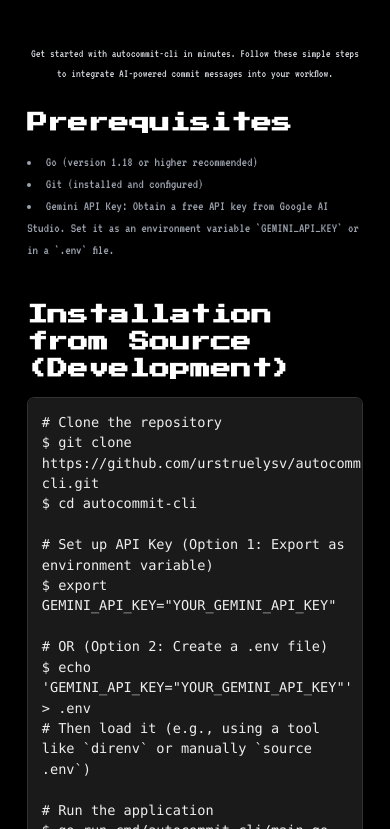
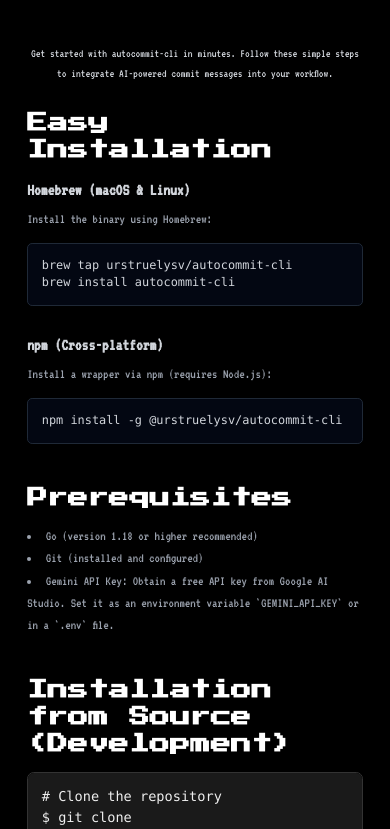
Before and after one commit to urstruelysv/autocommit-cli-landing, a Next.js app: page / in a window 390 px wide. Shown: the part 4535-5364 px from the top of the page. Built offline with nearby package versions, Linux system fonts and the light colour scheme.

Commit message:
chore: maintenance

```diff
--- a/components/DocumentationSection.tsx
+++ /dev/null
@@ -1,30 +0,0 @@
-"use client";
-
-import React from 'react';
-import { commonStyles } from '../styles/commonStyles';
-
-const DocumentationSection = () => {
-  return (
-    <section id="documentation" className="max-w-6xl w-full py-16 text-center px-4 md:py-20 lg:py-24">
-      <h2 className="font-press-start-2p font-extrabold tracking-tight leading-[1.1] text-4xl sm:text-5xl md:text-6xl lg:text-[4.25rem] mb-12 bg-gradient-to-r from-red-tone-500 to-red-tone-600 bg-clip-text text-transparent">
-        Documentation & Support
-      </h2>
-      <p className="max-w-2xl mx-auto text-lg mb-8 text-gray-300 leading-relaxed font-vt323 md:text-xl">
-        Dive deeper into autocommit-cli with our comprehensive documentation. The project is currently in active development, and you can find the latest information and support on our GitHub repository.
-      </p>
-      <div>
-        <a href="https://github.com/urstruelysv/autocommit-cli#documentation" target="_blank" rel="noopener noreferrer"
-           className="px-8 py-3 rounded-lg font-bold text-red-tone-500
-                      text-sm md:text-base border border-red-tone-500
-                      transition-all duration-300
-                      hover:bg-red-tone-500 hover:text-white
-                      hover:shadow-[0_0_25px_rgba(239,68,68,0.4)]
-                      hover:scale-[1.03] font-press-start-2p">
-          Read the Docs
-        </a>
-      </div>
-    </section>
-  );
-};
-
-export default DocumentationSection;
--- a/components/TryNowSection.tsx
+++ b/components/TryNowSection.tsx
@@ -13,6 +13,32 @@
       <p className="max-w-2xl mx-auto text-gray-300 leading-relaxed text-sm sm:text-base md:text-lg mb-8">
         Get started with autocommit-cli in minutes. Follow these simple steps to integrate AI-powered commit messages into your workflow.
       </p>
+
+      {/* Easy Installation */}
+      <div className="mb-12 text-left max-w-3xl mx-auto">
+        <h3 className="text-2xl font-bold mb-4 text-white font-press-start-2p">Easy Installation</h3>
+        <div className="space-y-8">
+          <div>
+            <h4 className="text-xl font-semibold text-gray-300 mb-2 font-vt323 md:text-2xl">Homebrew (macOS & Linux)</h4>
+            <p className="text-gray-400 mb-4 font-vt323 md:text-lg">Install the binary using Homebrew:</p>
+            <pre className="bg-gray-950 border border-gray-800 rounded-md p-4 text-sm text-gray-300 overflow-x-auto font-mono">
+              <code>
+                brew tap urstruelysv/autocommit-cli<br />
+                brew install autocommit-cli
+              </code>
+            </pre>
+          </div>
+          <div>
+            <h4 className="text-xl font-semibold text-gray-300 mb-2 font-vt323 md:text-2xl">npm (Cross-platform)</h4>
+            <p className="text-gray-400 mb-4 font-vt323 md:text-lg">Install a wrapper via npm (requires Node.js):</p>
+            <pre className="bg-gray-950 border border-gray-800 rounded-md p-4 text-sm text-gray-300 overflow-x-auto font-mono">
+              <code>
+                npm install -g @urstruelysv/autocommit-cli
+              </code>
+            </pre>
+          </div>
+        </div>
+      </div>
 
       {/* Prerequisites */}
       <div className="mb-12 text-left max-w-3xl mx-auto">
@@ -92,7 +118,19 @@
         </div>
       </div>
 
-      {/* Call to Action */}
+      <p className="max-w-2xl mx-auto text-lg mb-8 text-gray-300 leading-relaxed font-vt323 md:text-xl">
+        For more detailed information and advanced usage, dive deeper into our comprehensive documentation on GitHub.
+      </p>
+      <div className="flex flex-col sm:flex-row justify-center items-center gap-4">
+        <a href="https://github.com/urstruelysv/autocommit-cli#documentation" target="_blank" rel="noopener noreferrer"
+           className="px-8 py-3 rounded-lg font-bold text-red-tone-500
+                      text-sm md:text-base border border-red-tone-500
+                      transition-all duration-300
+                      hover:bg-red-tone-500 hover:text-white
+                      hover:shadow-[0_0_25px_rgba(239,68,68,0.4)]
+                      hover:scale-[1.03] font-press-start-2p">
+          Read the Docs
+        </a>
         <a href="https://github.com/urstruelysv/autocommit-cli" target="_blank" rel="noopener noreferrer"
            className="px-8 py-3 rounded-lg font-bold text-white
                       text-sm md:text-base
@@ -103,6 +141,7 @@
                       hover:scale-[1.03]">
           View on GitHub
         </a>
+      </div>
     </section>
   );
 };
```
Lines whose indentation alone changed are shown as unchanged.
